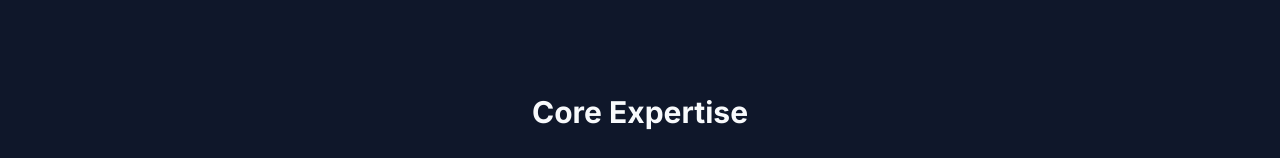
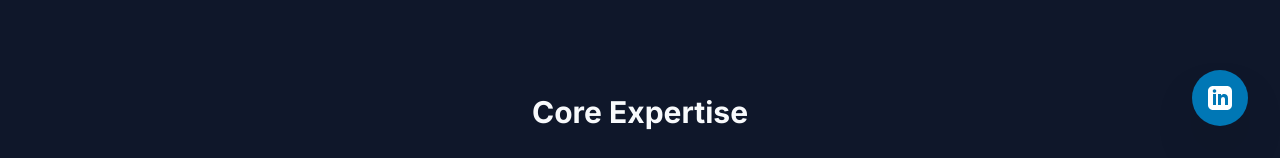
Before and after one commit to sistemasjavadoo/kayak-consulting, a plain HTML site: page index.html in a window 1280 px wide. Shown: the part 642-800 px from the top of the page. Drawn offline with nearby package versions, Linux system fonts and the light colour scheme.

Commit message:
added linkedin

```diff
--- a/index.html
+++ b/index.html
@@ -87,5 +87,10 @@
         <p>&copy; 2026 Kayak Consulting LLC. All rights reserved.</p>
     </footer>
 
+    <a href="https://www.linkedin.com/in/federico-a-8845368/" target="_blank" class="fixed bottom-8 right-8 bg-[#0077b5] p-4 rounded-full shadow-2xl hover:scale-110 transition-transform z-50 group">
+    <svg class="w-6 h-6 fill-white" viewBox="0 0 24 24"><path d="M19 0h-14c-2.761 0-5 2.239-5 5v14c0 2.761 2.239 5 5 5h14c2.762 0 5-2.239 5-5v-14c0-2.761-2.238-5-5-5zm-11 19h-3v-11h3v11zm-1.5-12.268c-.966 0-1.75-.79-1.75-1.764s.784-1.764 1.75-1.764 1.75.79 1.75 1.764-.783 1.764-1.75 1.764zm13.5 12.268h-3v-5.604c0-3.368-4-3.113-4 0v5.604h-3v-11h3v1.765c1.396-2.586 7-2.777 7 2.476v6.759z"/></svg>
+    <span class="absolute right-16 bg-white text-blue-900 px-2 py-1 rounded text-xs font-bold opacity-0 group-hover:opacity-100 transition-opacity whitespace-nowrap">Let's connect on LinkedIn</span>
+    </a>
+
 </body>
 </html>
```
